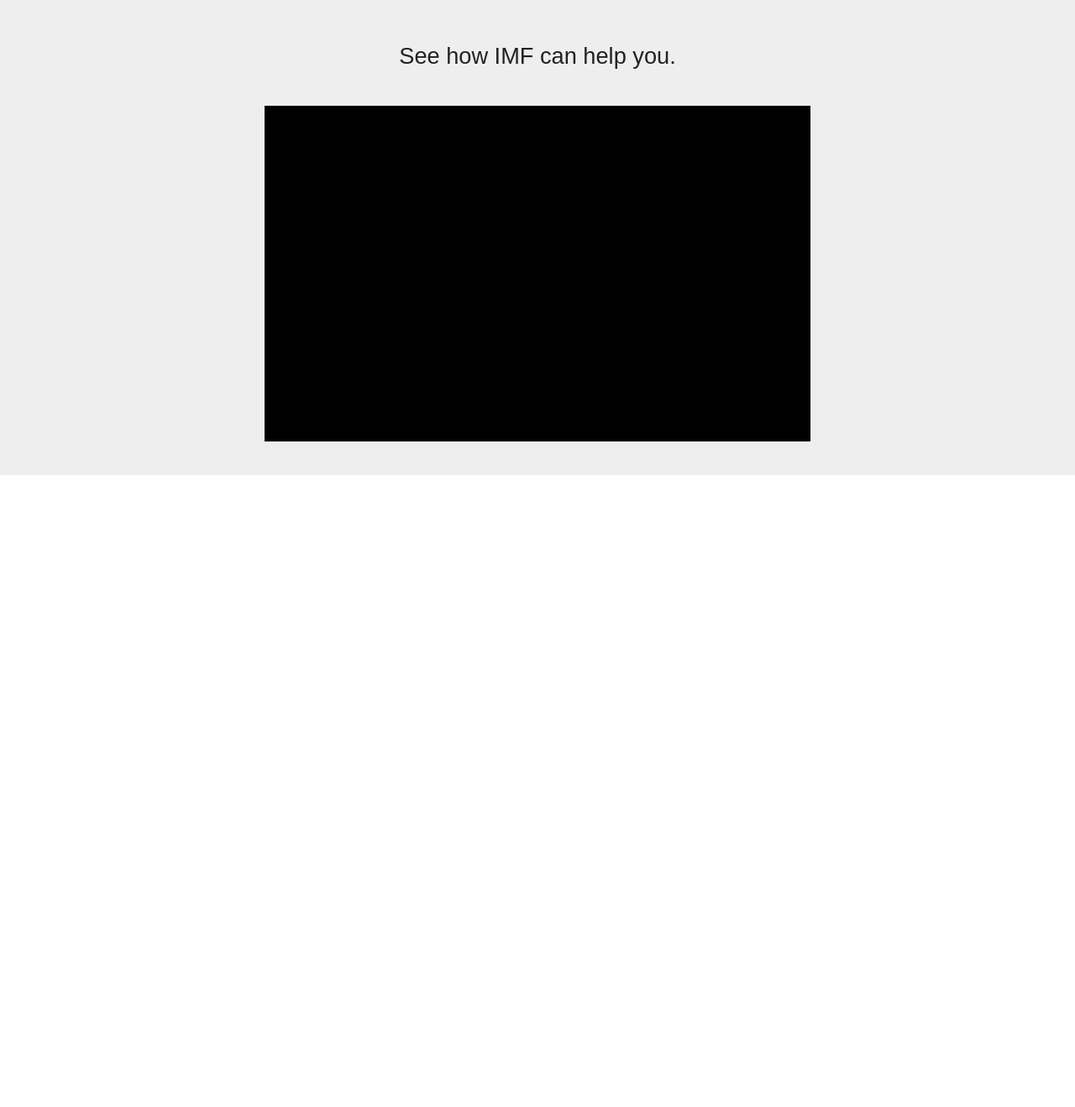
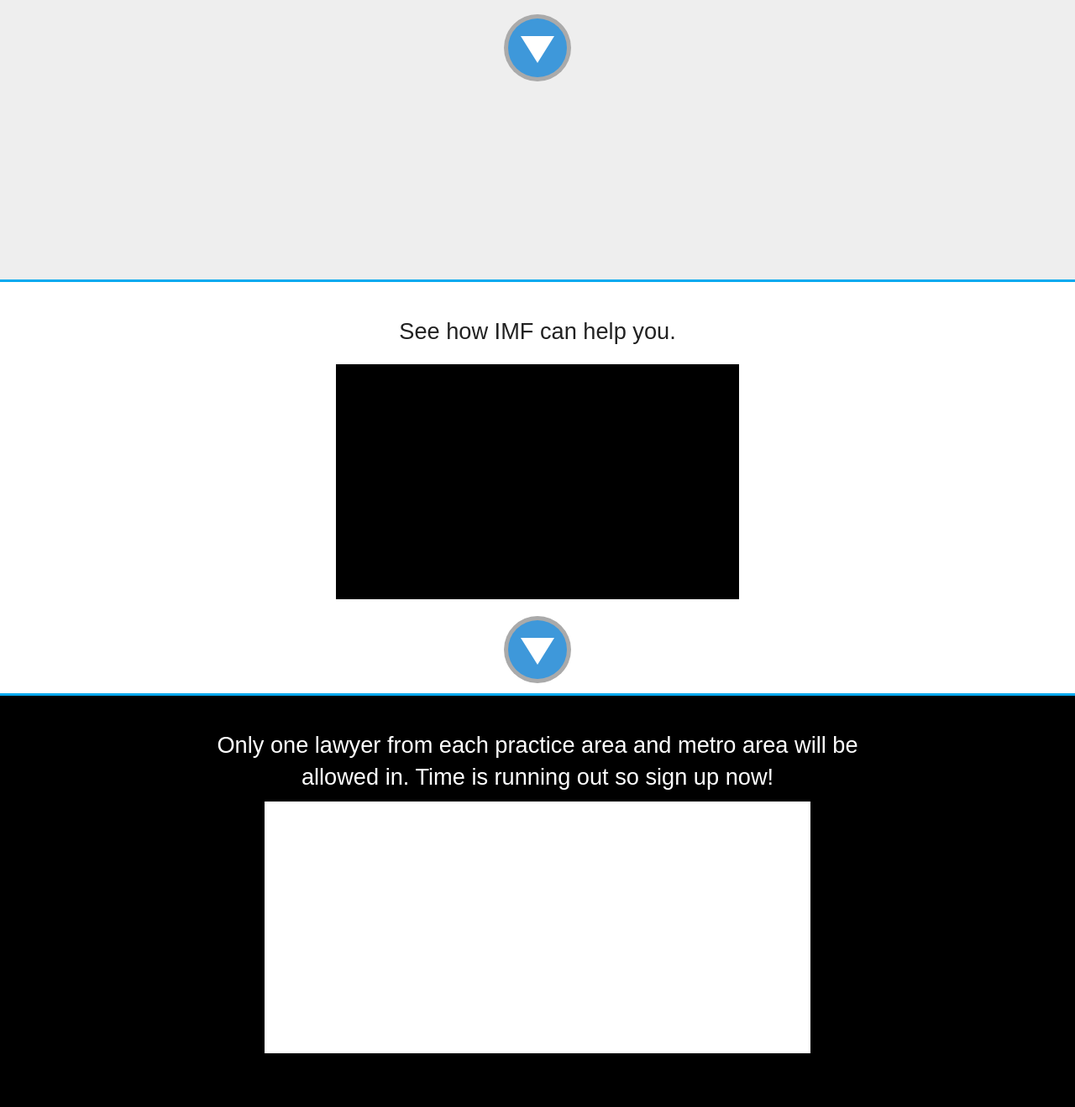
Before and after one commit to klufkin/484-Landing-K, a plain HTML site: page index.html in a window 1280 px wide. Shown: the part 1238-2557 px from the top of the page at 84% size. Before the commit the page ends 1804 px from the top, so only its background shows below. Drawn offline with nearby package versions, Linux system fonts and the light colour scheme.

Commit message:
Updated Images and Sections

```diff
--- a/css/main.css
+++ b/css/main.css
@@ -137,6 +137,12 @@
 
 .section{
 	padding:40px 0;
+    border-bottom: #04a9ef 3px solid;
+    height: 410px;
+}
+
+.section:last-child{
+    border: none;
 }
 
 .section-gray{
@@ -149,13 +155,8 @@
 .sectionText{
 	text-align: center;
 	width:60%;
-	margin: 0 auto;
+	margin: 40px auto 20px;
 	font-size: 1.7em;
-	padding:40px 0;
-}
-
-.bottomSpace{
-	padding-bottom: 40px;
 }
 
 .seoImages{
@@ -169,31 +170,50 @@
 .attention{
 	text-align: center;
 	padding:40px 0;
-
 }
 .attention h1{
 	font-size: 3em;
 	margin:0;
+    margin-top: 80px;
 	padding:0;
 }
 
 .attention h2{
 	font-size: 2em;
 	margin:0;
+    margin-bottom: 150px;
 	padding:0;
 }
 
+.video .sectionText {
+    margin-top: 0;
+}
+
 .videoHolder{
-	height:400px;
-	width:650px;
+	height:280px;
+	width:480px;
 	color: white;
 	background-color: black;
 	margin: 0 auto;
 }
 
-.notEqual {
-    background: white;
+.map {
+    background-color: black;
+    color: white;
 }
+
+.map .sectionText {
+    margin-top: 0;
+    margin-bottom: 10px;
+}
+.mapGraphic{
+    height:300px;
+    width:650px;
+    color: white;
+    background-color: white;
+    margin: 0 auto;
+}
+
 
 /* ==========================================================================
    Down arrow classes
--- a/index.html
+++ b/index.html
@@ -31,7 +31,7 @@
     	<div class = "content">
     		<div class = "attention section section-gray" data-section = "0">
 	    		<h1>Attention Lawyers:</h1>
-				<h2>Not all SEO vendors are created equal.</h2>
+				<h2>Not all SEO vendors are created equal!</h2>
 				<div class = "downNav">
 					<div class = "circle-outer">
 						<div class = "circle-inner-wrap">
@@ -43,14 +43,14 @@
 						</div>
 					</div>
 				</div>
-	    		<div class = "notEqual section" data-section = "1">
+			</div>
+	    		<div class = "notEqual section section-white" data-section = "1">
 					<div class = "seoImages">
-						<img class = "seoImage" src = "img/laptop.png" />
-						<img class = "seoImage" src = "img/laptop.png" />
+						<img class = "seoImage" src = "img/laptopIMF.png" />
+						<img class = "seoImage" src = "img/laptopIMF.png" />
 					</div>
 	    			<div class = "sectionText">
 		    			Until now, there was no clear way to know if you were getting a good deal from your SEO vendor.
-	    			</div>
 	    			</div>
 	    			<div class = "downNav">
 						<div class = "circle-outer">
@@ -64,17 +64,47 @@
 						</div>
 					</div>
 	    		</div>
-	    	<div class = "section section-white">
+	    	<div class = "section section-gray">
 	    		<div class = "sectionText">
 	    			IMF measures the effectiveness of your SEO vendor and compares you against competing law firms, giving you the resources you need to come out on top.
 	    		</div>
+	    		<div class = "downNav">
+						<div class = "circle-outer">
+							<div class = "circle-inner-wrap">
+								<div class = "circle-inner">
+									<div class = "triangle-wrap">
+										<div class = "triangle"></div>
+									</div>
+								</div>
+							</div>
+						</div>
+					</div>
 	    	</div>
 
-	    	<div class = "section section-gray">
-	    		<div class = "sectionText bottomSpace">
+	    	<div class = "video section section-white">
+	    		<div class="sectionText">
 					See how IMF can help you.
 	    		</div>
 	    		<div class="videoHolder"></div>
+	    		<div class = "downNav">
+						<div class = "circle-outer">
+							<div class = "circle-inner-wrap">
+								<div class = "circle-inner">
+									<div class = "triangle-wrap">
+										<div class = "triangle"></div>
+									</div>
+								</div>
+							</div>
+						</div>
+					</div>
+	    	</div>
+
+	    	<div class = "map section">
+	    		<div class="sectionText">
+					Only one lawyer from each practice area and metro area will be allowed in.
+					Time is running out so sign up now!
+	    		</div>
+	    		<div class="mapGraphic"></div>
 	    	</div>
     	</div>
 
```
Also changed, not shown: img/laptopIMF.png (added). Lines whose indentation alone changed are shown as unchanged.
